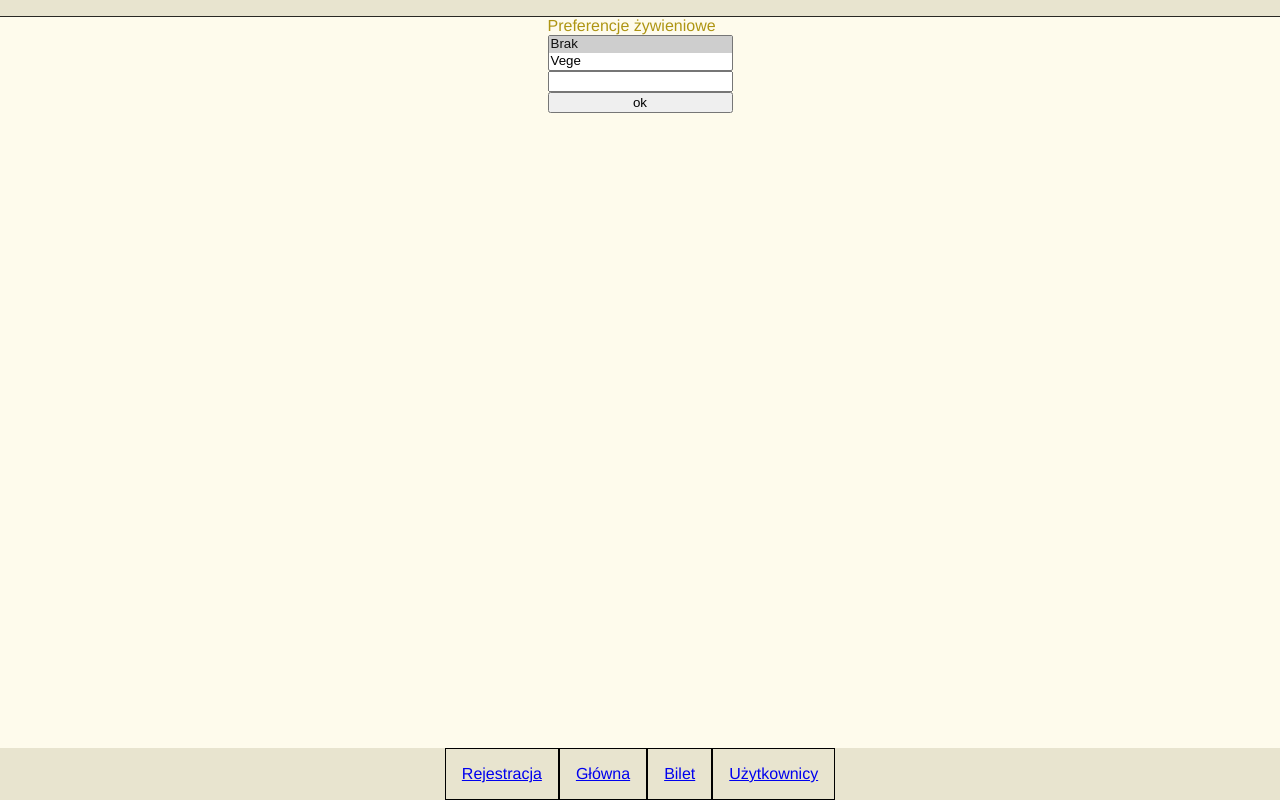
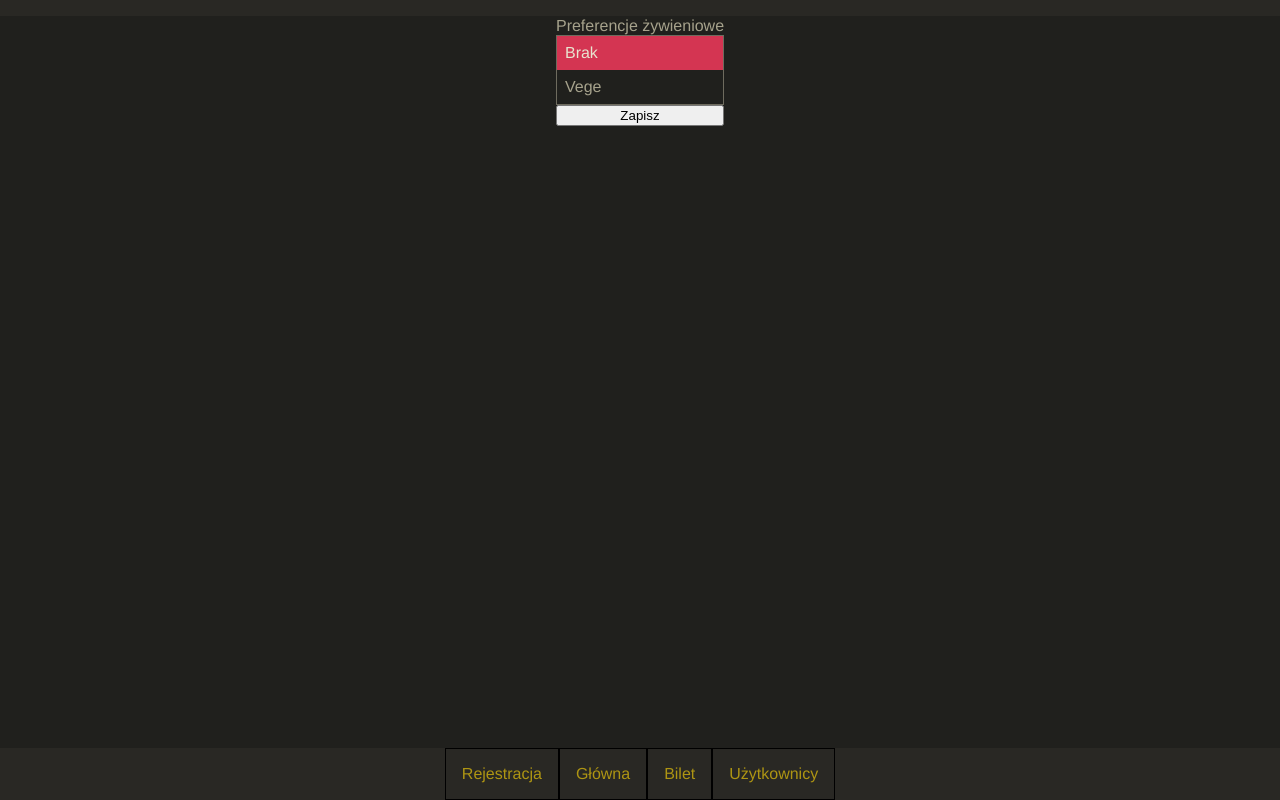
Before and after one commit to aQaTL/vibonik, a Vue app in the folder frontend/: page /signup in a window 1280 px wide. Built offline with nearby package versions, Linux system fonts and the light colour scheme.

Commit message:
[frontend] manually built select tag

```diff
--- a/frontend/ vue.config.js
+++ b/frontend/ vue.config.js
@@ -19,7 +19,7 @@ const cssloader = {
 	module: {
 		rules: [
 			{
-				test: /\.css$/i,
+				test: /\.(css|scss)$/i,
 				use: ['style-loader', 'css-loader'],
 			},
 		],
--- a/frontend/src/App.vue
+++ b/frontend/src/App.vue
@@ -160,9 +160,14 @@
 	$magenta: $base0f;
 
 	body {
-		background-color: #FEFBEC;
-		color: #AE9513;
+		background-color: $base00;
+		color: $base05;
 		margin: 0;
+	}
+
+	a {
+		color: $base0a;
+		text-decoration: none;
 	}
 
 	#app {
@@ -178,9 +183,9 @@
 	#top-bar {
 		align-self: stretch;
 		text-align: center;
-		border-bottom: 1px solid $base01;
+		border-bottom: 1px solid $base00;
 		padding: 0.5em;
-		background-color: $base06;
+		background-color: $base01;
 	}
 
 	#navigation-bar {
@@ -192,7 +197,7 @@
 		display: flex;
 
 		justify-content: center;
-		background-color: #E8E4CF;
+		background-color: $base01;
 	}
 
 	#navigation-bar > .nav-link {
--- a/frontend/src/components/Signup.vue
+++ b/frontend/src/components/Signup.vue
@@ -4,16 +4,16 @@
 			<label for="">
 				Preferencje żywieniowe
 			</label>
-			<select v-model="user.food_preferences" :size="food_preferences.length">
-				<option
-						v-for="preference in food_preferences"
-						v-bind:key="preference.value"
-						v-bind:value="preference">
-					{{ preference.text }}
-				</option>
-			</select>
-			<input type="text">
-			<input type="button" value="ok">
+			<div class="item-select">
+				<div
+						class="item"
+						v-bind:class="{ 'item-selected': item.value === user.food_preferences.value }"
+						v-for="item in food_preferences"
+						v-bind:key="item.value"
+						@click="user.food_preferences = item">{{ item.text }}
+				</div>
+			</div>
+			<input type="button" value="Zapisz" @click="save">
 
 		</div>
 	</div>
@@ -40,14 +40,33 @@
 			};
 		},
 
+		methods: {
+			save: async function () {
+
+			}
+		}
 	}
 </script>
 
-<style scoped>
+<style scoped lang="scss">
 	.user-form {
 		display: grid;
 	}
-	select {
-		overflow: auto;
+
+	.item-select {
+		border: 1px #6e6b5e solid;
+	}
+
+	.item {
+		padding: 0.5em;
+	}
+
+	.item-selected {
+		background: hsl(349, 65%, 52%);
+		color: hsl(50, 35%, 86%);
+	}
+
+	.item:hover {
+		cursor: pointer;
 	}
 </style>
```
Also changed, not shown: 1 other file (tests, documents, lock files or other folders).
